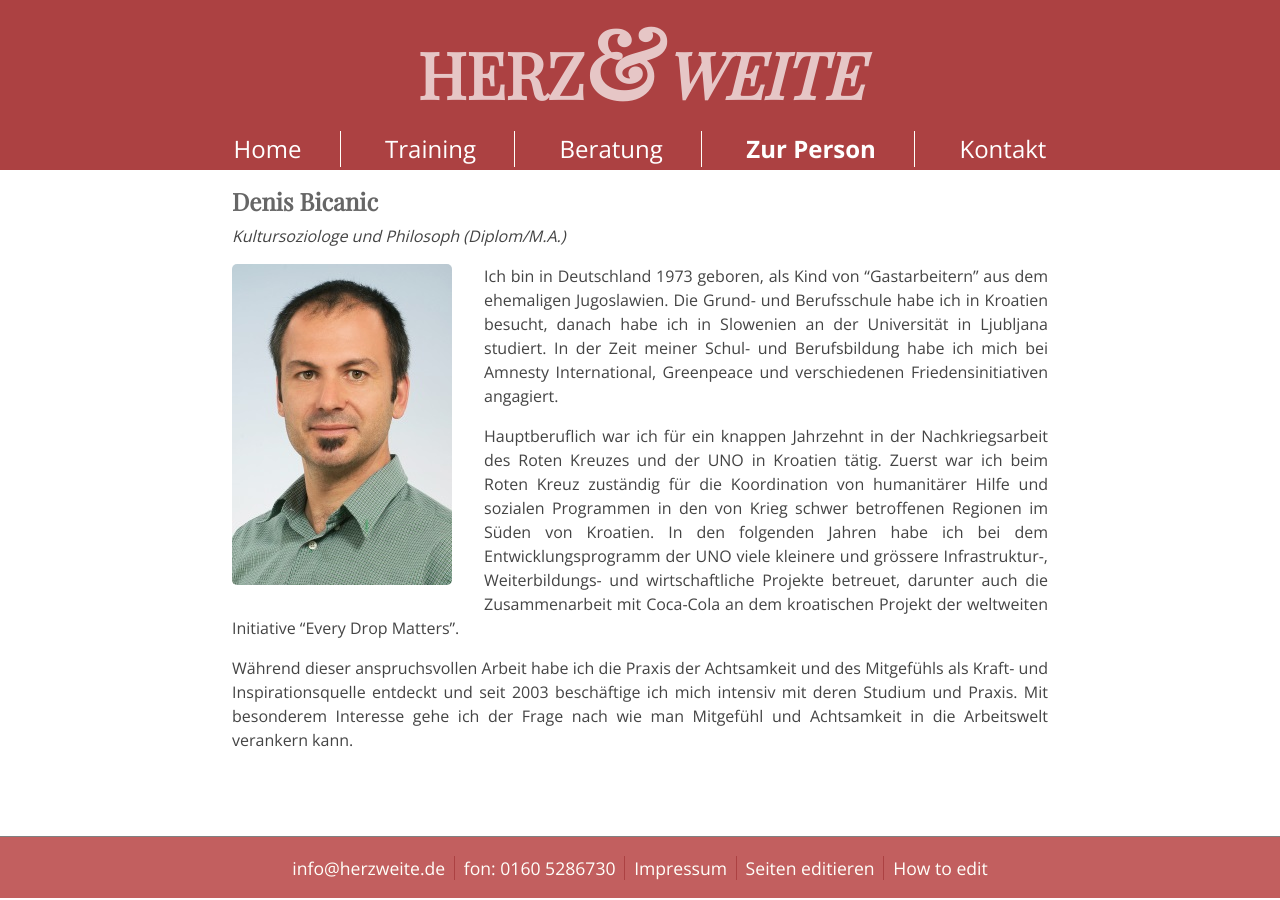
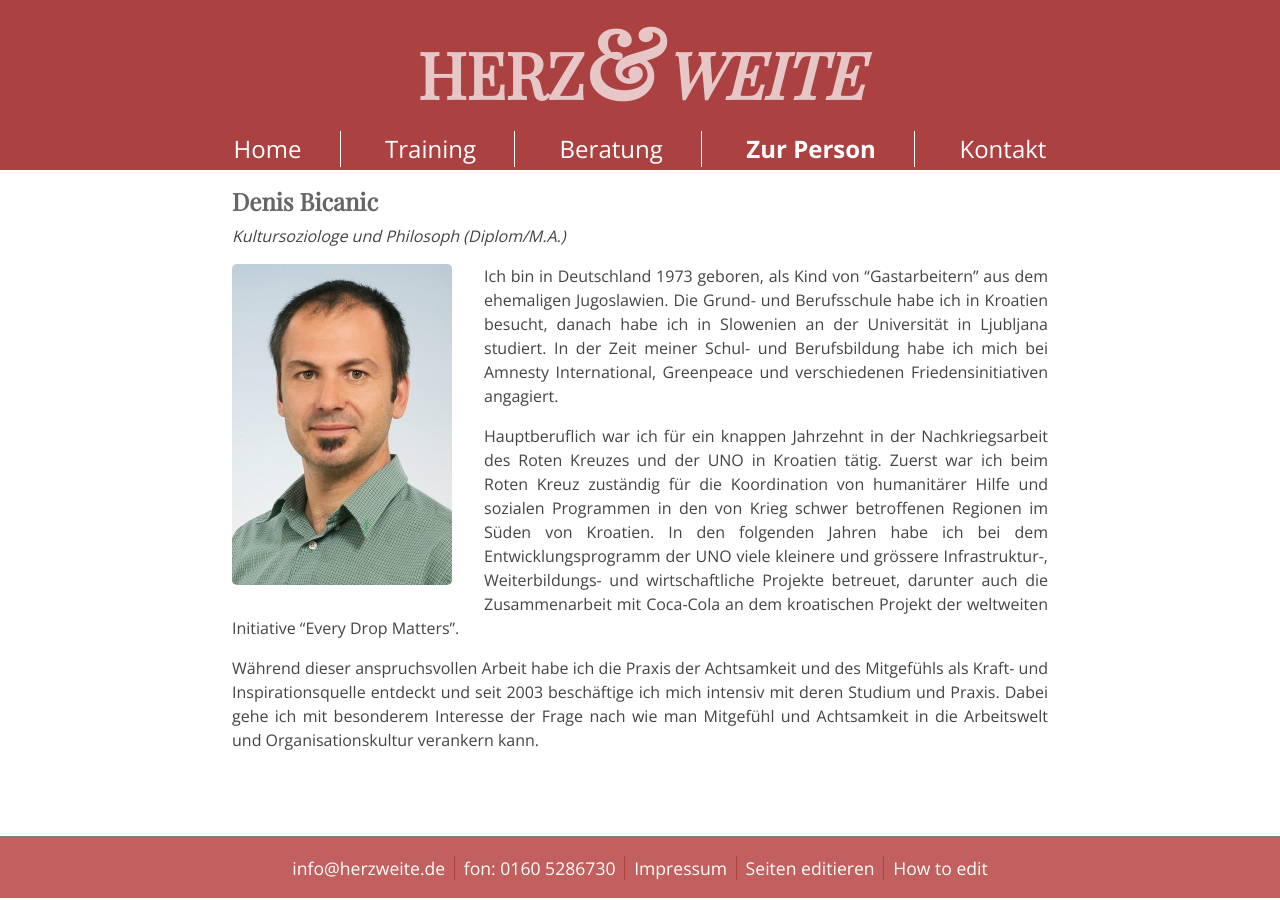
Before and after one commit to herzweite/herzweite.github.io, a Jekyll site: the page built from zur-person.md, in a window 1280 px wide. Built offline with Jekyll 4.4.1, drawn with Linux system fonts in a browser that asks for light colours; some web fonts are replaced; Markdown is read by kramdown in place of the engine named in the settings; comment, search, counter and statistics services are not loaded.

Commit message:
Update zur-person.md

```diff
--- a/zur-person.md
+++ b/zur-person.md
@@ -12,4 +12,4 @@ Ich bin in Deutschland  1973 geboren, als Kind von "Gastarbeitern" aus dem ehema
 
 Hauptberuflich war ich für ein knappen Jahrzehnt in der Nachkriegsarbeit des Roten Kreuzes und der UNO in Kroatien tätig. Zuerst war ich beim Roten Kreuz zuständig für die Koordination von humanitärer Hilfe und sozialen Programmen in den von Krieg schwer betroffenen Regionen im Süden von Kroatien. In den folgenden Jahren habe ich bei dem Entwicklungsprogramm der UNO viele kleinere und grössere Infrastruktur-, Weiterbildungs- und wirtschaftliche Projekte betreuet, darunter auch die Zusammenarbeit mit Coca-Cola an dem  kroatischen Projekt der weltweiten Initiative "Every Drop Matters".
 
-Während dieser anspruchsvollen Arbeit habe ich die Praxis der Achtsamkeit und des Mitgefühls als Kraft- und Inspirationsquelle entdeckt und seit 2003 beschäftige ich mich intensiv mit deren Studium und Praxis. Mit besonderem Interesse gehe ich der Frage nach wie man Mitgefühl und Achtsamkeit in die Arbeitswelt verankern kann.
+Während dieser anspruchsvollen Arbeit habe ich die Praxis der Achtsamkeit und des Mitgefühls als Kraft- und Inspirationsquelle entdeckt und seit 2003 beschäftige ich mich intensiv mit deren Studium und Praxis. Dabei gehe ich mit besonderem Interesse der Frage nach wie man Mitgefühl und Achtsamkeit in die Arbeitswelt und Organisationskultur verankern kann.
```
